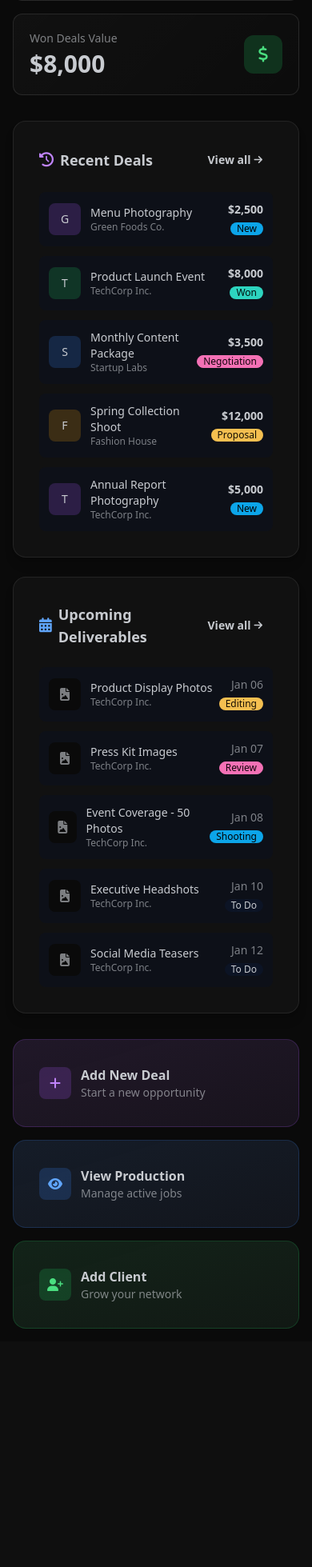
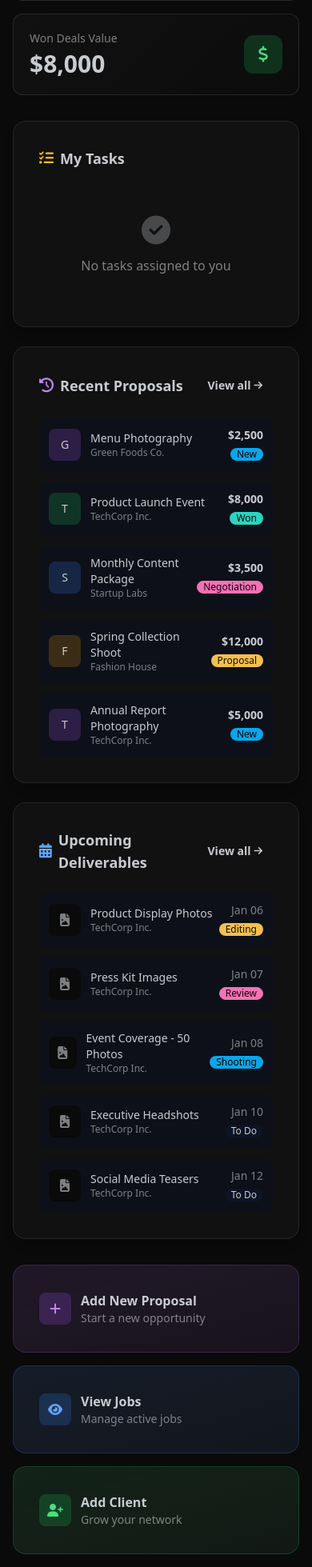
Before and after one commit to danielvsantos/sombrahub, a Flask app: page /dashboard in a window 390 px wide. Shown: the part 506-2465 px from the top of the page at 80% size. Before the commit the page ends 2167 px from the top, so only its background shows below. Run offline with Flask 3, Linux system fonts and the light colour scheme; a user stored in the database is signed in; some libraries are stand-ins or nearby versions.

Commit message:
Update application with new features and mobile optimizations
Includes UI and navigation changes, mobile responsiveness improvements for calendar and job details, a new "My Tasks" dashboard section, and Spanish phone number formatting.

Replit-Commit-Author: Agent
Replit-Commit-Session-Id: 72acef37-1633-47ec-93f9-b66bc74327bd
Replit-Commit-Checkpoint-Type: intermediate_checkpoint
Replit-Commit-Event-Id: e43f6d1c-e0ae-4831-8db9-80d83853eb81
Replit-Commit-Screenshot-Url: https://storage.googleapis.com/screenshot-production-us-central1/69cfae5e-f8e1-455f-985a-6894cdcd37cd/72acef37-1633-47ec-93f9-b66bc74327bd/a0WhuHv
Replit-Helium-Checkpoint-Created: true

```diff
--- a/app.py
+++ b/app.py
@@ -206,6 +206,11 @@ def dashboard():
         Deliverable.due_date != None
     ).order_by(Deliverable.due_date).limit(5).all()
 
+    my_tasks = Deliverable.query.filter(
+        Deliverable.assignee_id == current_user.id,
+        Deliverable.status != 'Done'
+    ).order_by(Deliverable.due_date.asc().nullslast()).limit(5).all()
+
     won_deals_value = db.session.query(db.func.sum(Deal.value)).filter_by(stage='Won').scalar() or 0
     total_profit = db.session.query(
         db.func.sum(Deal.value - Deal.cost_internal - Deal.cost_external)
@@ -217,6 +222,7 @@ def dashboard():
                          pending_deliverables=pending_deliverables,
                          recent_deals=recent_deals,
                          upcoming_deliverables=upcoming_deliverables,
+                         my_tasks=my_tasks,
                          won_deals_value=won_deals_value,
                          total_profit=total_profit,
                          today=date.today())
--- a/templates/base.html
+++ b/templates/base.html
@@ -182,12 +182,12 @@
                         <span>Dashboard</span>
                     </a>
                     <a href="{{ url_for('deals') }}" class="sidebar-link flex items-center gap-3 px-4 py-3 rounded-lg text-base-content/80 hover:text-base-content {{ 'active' if request.endpoint in ['deals', 'deal_detail'] }}" data-testid="link-deals">
-                        <i class="fas fa-handshake w-5 text-center"></i>
-                        <span>Deals</span>
+                        <i class="fas fa-file-invoice-dollar w-5 text-center"></i>
+                        <span>Proposals</span>
                     </a>
-                    <a href="{{ url_for('production') }}" class="sidebar-link flex items-center gap-3 px-4 py-3 rounded-lg text-base-content/80 hover:text-base-content {{ 'active' if request.endpoint in ['production', 'production_calendar', 'job_detail'] }}" data-testid="link-production">
+                    <a href="{{ url_for('production') }}" class="sidebar-link flex items-center gap-3 px-4 py-3 rounded-lg text-base-content/80 hover:text-base-content {{ 'active' if request.endpoint in ['production', 'job_detail'] }}" data-testid="link-production">
                         <i class="fas fa-briefcase w-5 text-center"></i>
-                        <span>Production</span>
+                        <span>Jobs</span>
                     </a>
                     <a href="{{ url_for('production_calendar') }}" class="sidebar-link flex items-center gap-3 px-4 py-3 rounded-lg text-base-content/80 hover:text-base-content {{ 'active' if request.endpoint == 'production_calendar' }}" data-testid="link-calendar">
                         <i class="fas fa-calendar-alt w-5 text-center"></i>
--- a/templates/clients.html
+++ b/templates/clients.html
@@ -57,7 +57,7 @@
                     <label class="label">
                         <span class="label-text">Phone</span>
                     </label>
-                    <input type="tel" name="phone" placeholder="555-0100" class="input input-bordered bg-base-300/50" data-testid="input-phone">
+                    <input type="tel" name="phone" placeholder="+34 612 345 678" class="input input-bordered bg-base-300/50" data-testid="input-phone">
                 </div>
             </div>
 
--- a/templates/dashboard.html
+++ b/templates/dashboard.html
@@ -58,13 +58,77 @@
     </div>
 </div>
 
+<div class="card bg-base-200 shadow-lg mb-6">
+    <div class="card-body">
+        <div class="flex items-center justify-between mb-4">
+            <h2 class="card-title text-lg">
+                <i class="fas fa-tasks text-amber-400"></i>
+                My Tasks
+            </h2>
+        </div>
+
+        {% if my_tasks %}
+        <div class="overflow-x-auto">
+            <table class="table table-sm">
+                <thead>
+                    <tr>
+                        <th>Task</th>
+                        <th>Job</th>
+                        <th>Status</th>
+                        <th>Due Date</th>
+                    </tr>
+                </thead>
+                <tbody>
+                    {% for task in my_tasks %}
+                    <tr class="hover:bg-base-300/50" data-testid="row-my-task-{{ task.id }}">
+                        <td class="font-medium">
+                            <a href="{{ url_for('job_detail', job_id=task.job_id) }}" class="hover:text-primary">
+                                {{ task.title }}
+                            </a>
+                        </td>
+                        <td class="text-base-content/70">
+                            <a href="{{ url_for('job_detail', job_id=task.job_id) }}" class="hover:text-primary">
+                                {{ task.job.display_title }}
+                            </a>
+                        </td>
+                        <td>
+                            <span class="badge badge-sm
+                                {% if task.status == 'To Do' %}badge-ghost
+                                {% elif task.status == 'Shooting' %}badge-info
+                                {% elif task.status == 'Editing' %}badge-warning
+                                {% elif task.status == 'Review' %}badge-accent
+                                {% else %}badge-success{% endif %}">
+                                {{ task.status }}
+                            </span>
+                        </td>
+                        <td class="{% if task.due_date and task.due_date < today %}text-error{% else %}text-base-content/60{% endif %}">
+                            {% if task.due_date %}
+                            {{ task.due_date.strftime('%b %d, %Y') }}
+                            {% else %}
+                            <span class="text-base-content/40">No date</span>
+                            {% endif %}
+                        </td>
+                    </tr>
+                    {% endfor %}
+                </tbody>
+            </table>
+        </div>
+        {% else %}
+        <div class="text-center py-8 text-base-content/60">
+            <i class="fas fa-check-circle text-4xl mb-3 opacity-50"></i>
+            <p>No tasks assigned to you</p>
+        </div>
+        {% endif %}
+    </div>
+</div>
+
 <div class="grid grid-cols-1 lg:grid-cols-2 gap-6">
     <div class="card bg-base-200 shadow-lg">
         <div class="card-body">
             <div class="flex items-center justify-between mb-4">
                 <h2 class="card-title text-lg">
                     <i class="fas fa-history text-purple-400"></i>
-                    Recent Deals
+                    Recent Proposals
                 </h2>
                 <a href="{{ url_for('deals') }}" class="btn btn-ghost btn-sm gap-1" data-testid="link-view-all-deals">
                     View all <i class="fas fa-arrow-right text-xs"></i>
@@ -170,7 +234,7 @@
                     <i class="fas fa-plus text-purple-400"></i>
                 </div>
                 <div>
-                    <h3 class="font-semibold">Add New Deal</h3>
+                    <h3 class="font-semibold">Add New Proposal</h3>
                     <p class="text-sm text-base-content/60">Start a new opportunity</p>
                 </div>
             </div>
@@ -184,7 +248,7 @@
                     <i class="fas fa-eye text-blue-400"></i>
                 </div>
                 <div>
-                    <h3 class="font-semibold">View Production</h3>
+                    <h3 class="font-semibold">View Jobs</h3>
                     <p class="text-sm text-base-content/60">Manage active jobs</p>
                 </div>
             </div>
--- a/templates/partials/job_kanban.html
+++ b/templates/partials/job_kanban.html
@@ -1,7 +1,7 @@
-<div class="flex gap-4 overflow-x-auto pb-4">
+<div class="grid grid-cols-1 sm:grid-cols-2 lg:grid-cols-5 gap-4 pb-4">
     {% for status in statuses %}
-    <div class="w-64 flex-shrink-0">
-        <div class="bg-base-300/50 rounded-xl p-4 min-h-64">
+    <div class="w-full">
+        <div class="bg-base-300/50 rounded-xl p-4 min-h-48 sm:min-h-64">
             <div class="flex items-center justify-between mb-4">
                 <h3 class="font-semibold flex items-center gap-2 text-sm">
                     <span class="w-2 h-2 rounded-full
```
Also changed, not shown: templates/login.html (+0 -12 lines), templates/partials/calendar_grid.html (+15 -15 lines).
